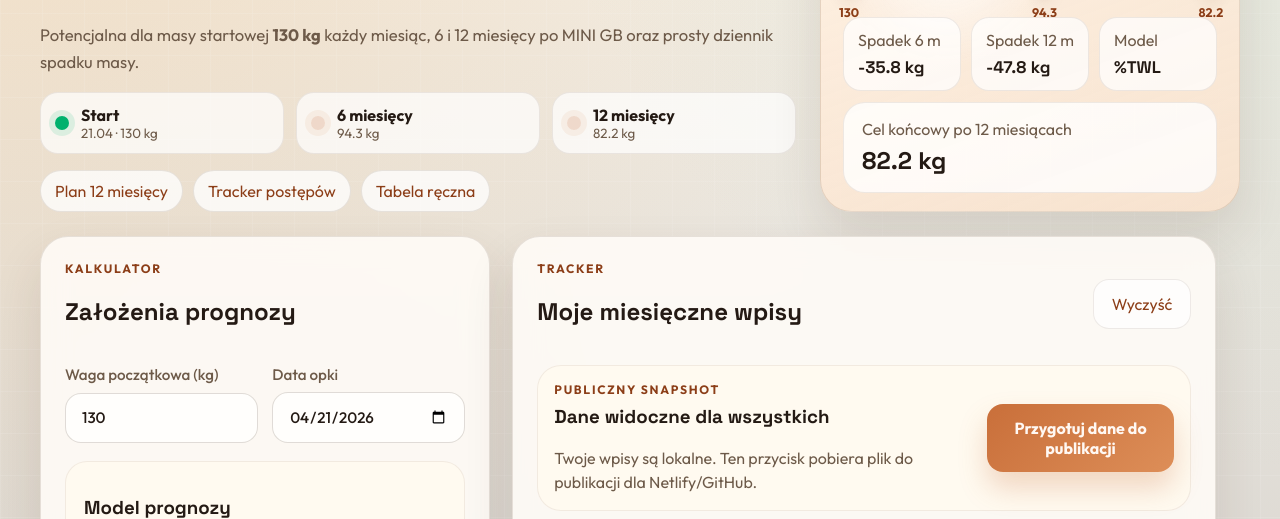
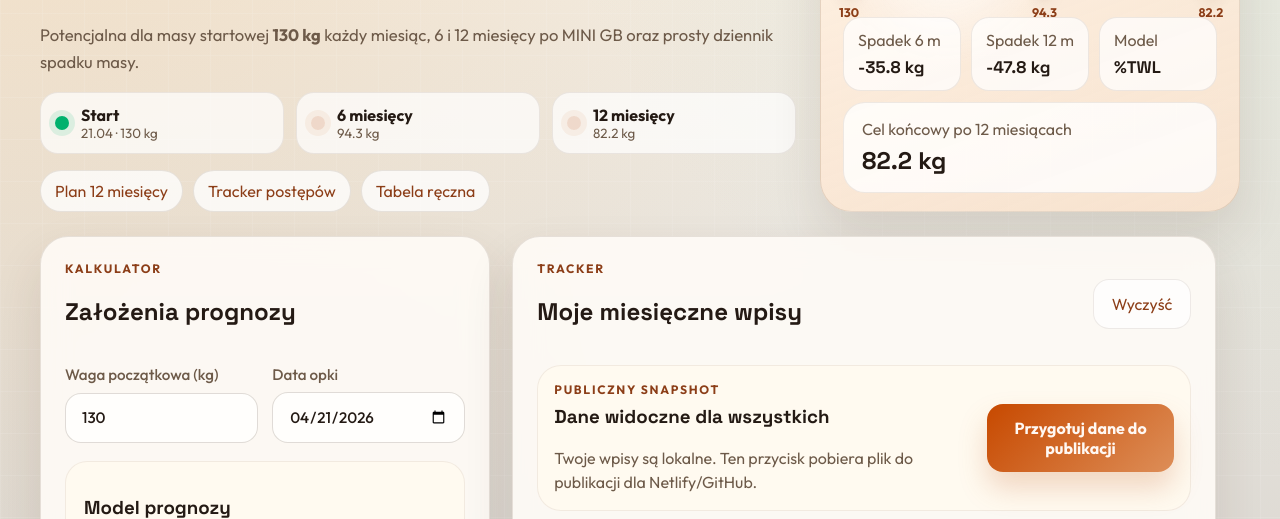
Before and after one commit to krokszi97/minigb, a plain HTML site: page index.html in a window 1280 px wide. Shown: the part 281-800 px from the top of the page. Drawn offline with Linux system fonts and the light colour scheme.

Commit message:
Update styles.css

```diff
--- a/styles.css
+++ b/styles.css
@@ -7,7 +7,7 @@
   --linia: rgba(64, 42, 20, 0.12);
   --tekst: #241a14;
   --tekst-stonowany: #6d5a49;
-  --akcent: #c96f3a;
+  --akcent: #c74900;
   --akcent-ciemny: #8c3e18;
   --akcent-jasny: #f3d5bf;
   --sukces: #00b16d;
```
